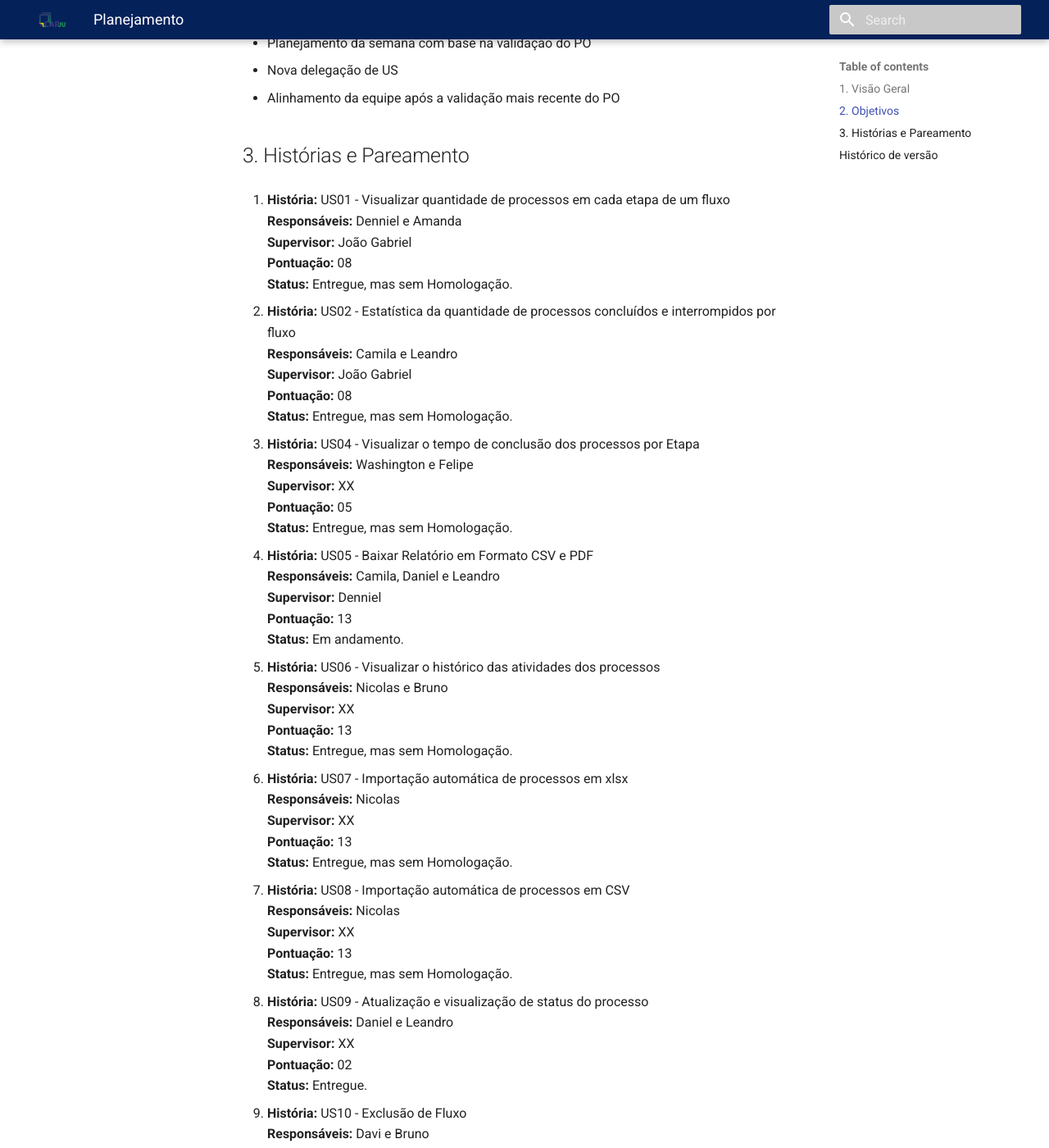
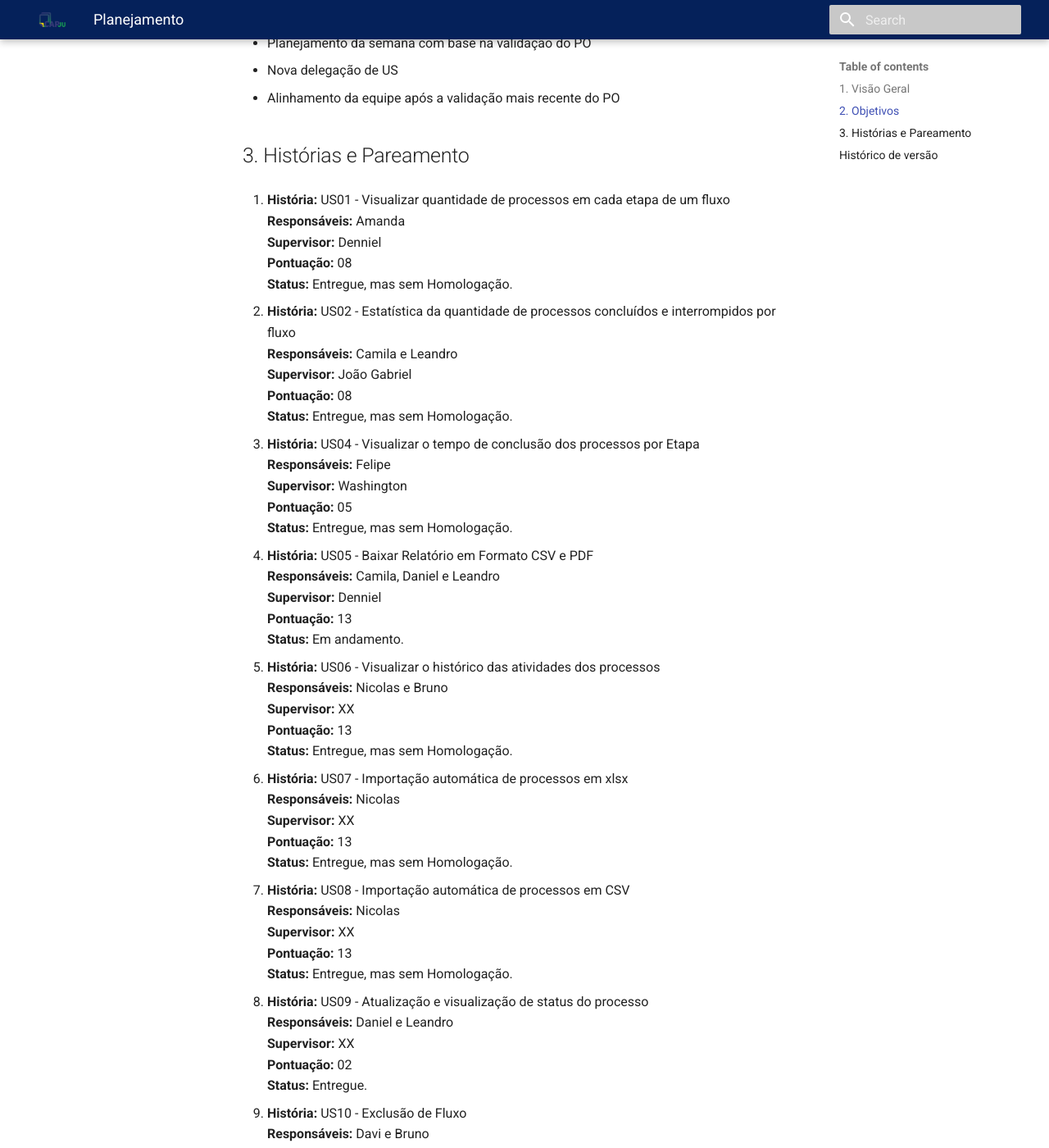
Before and after one commit to fga-eps-mds/2023-2-CAPJu-Doc, an MkDocs documentation site: the page built from docs/relatorios/sprints/sprint07/planning.md, in a window 1280 px wide and 1400 px high, scrolled down 458 px. Shown: the whole window at 82% size. Built offline with MkDocs 1.6.1 and Material for MkDocs 9.7.7, drawn with Linux system fonts in a browser that asks for light colours; some of the changed text lies outside the part shown.

Commit message:
Corrigindo comentários

```diff
--- a/docs/relatorios/sprints/sprint07/planning.md
+++ b/docs/relatorios/sprints/sprint07/planning.md
@@ -17,8 +17,8 @@
 ## 3. Histórias e Pareamento
 
 1. **História:**  US01 - Visualizar quantidade de processos em cada etapa de um fluxo <br/>
-**Responsáveis:** Denniel e Amanda <br/>
-**Supervisor:** João Gabriel <br/>
+**Responsáveis:** Amanda <br/>
+**Supervisor:** Denniel <br/>
 **Pontuação:**  08 <br/>
 **Status:** Entregue, mas sem Homologação. <br/>
 
@@ -29,8 +29,8 @@
 **Status:** Entregue, mas sem Homologação. <br/>
 
 3. **História:**  US04 - Visualizar o tempo de conclusão dos processos por Etapa <br/>
-**Responsáveis:** Washington e Felipe <br/>
-**Supervisor:** XX <br/>
+**Responsáveis:** Felipe <br/>
+**Supervisor:** Washington <br/>
 **Pontuação:**  05 <br/>
 **Status:** Entregue, mas sem Homologação. <br/>
 
@@ -66,13 +66,13 @@
 
 9. **História:** US10 - Exclusão de Fluxo <br/>
 **Responsáveis:** Davi e Bruno <br/>
-**Supervisor:** XX <br/>
+**Supervisor:** Washington <br/>
 **Pontuação:** 05 <br/>
 **Status:** Entregue. <br/>
 
 10. **História:** US11 e US12 - Visualizar Relatório de Processos pela Data de Vencimento de uma Etapa <br/>
-**Responsáveis:** Amanda e Denniel <br/>
-**Supervisor:** João Gabriel <br/>
+**Responsáveis:** Amanda <br/>
+**Supervisor:** Denniel <br/>
 **Pontuação:** 08 <br/>
 **Status:** Em andamento. <br/>
 
```
